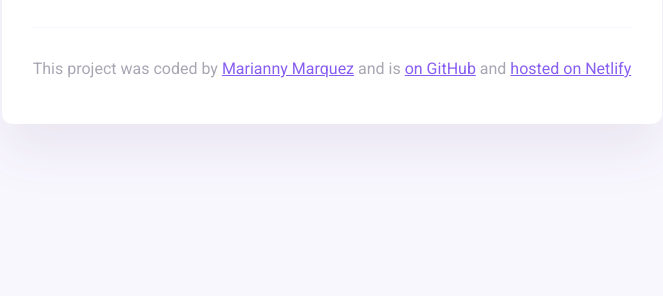
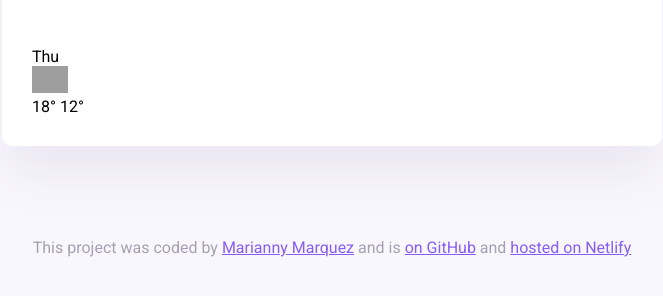
Before and after one commit to Marydanez/ChallengeRep, a plain HTML site: page index.html in a window 1280 px wide. Shown: the part 336-632 px from the top of the page, without its empty margins (308-971 px from the left). Drawn offline with nearby package versions, Linux system fonts and the light colour scheme; grey boxes are pictures that could not be loaded.

Commit message:
Added Parts of the forecast

```diff
--- a/index.html
+++ b/index.html
@@ -47,8 +47,21 @@
             ></span
             ><span class="current-temperature-unit">°C</span>
           </div>
+      </main>
+      <div class="weather-forecast">
+            <div class="class-row">
+              <div class="col-2">
+                Thu <br/>
+                <img
+                  src="https://cdn-icons-png.flaticon.com/512/4052/4052984.png"
+                  alt="icon-image"
+                  width="36px"
+                /> <br>
+                18° 12°
+              </div>
+            </div>
+          </div>
         </div>
-      </main>
       <footer>
         <p>
           This project was coded by
--- a/src/style.css
+++ b/src/style.css
@@ -91,6 +91,10 @@ main {
   top: -38px;
 }
 
+.weather-forecast {
+  margin-top: 20px;
+}
+
 footer {
   border-top: 1px solid #f9f7fe;
   text-align: center;
```
